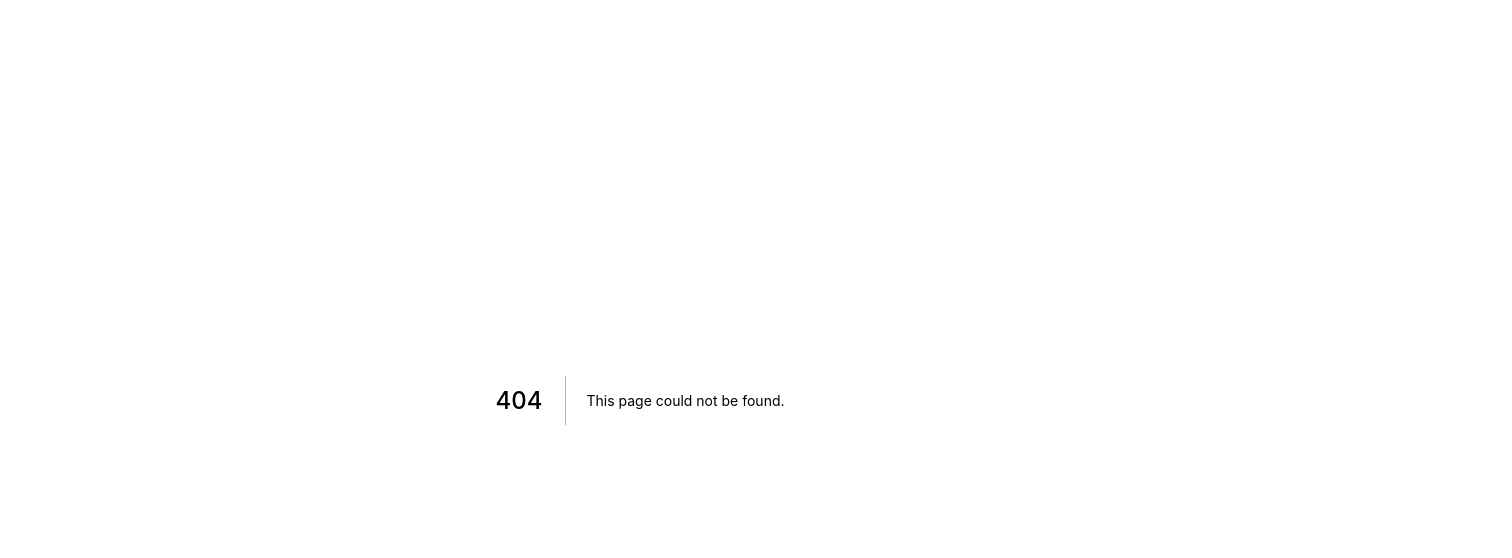
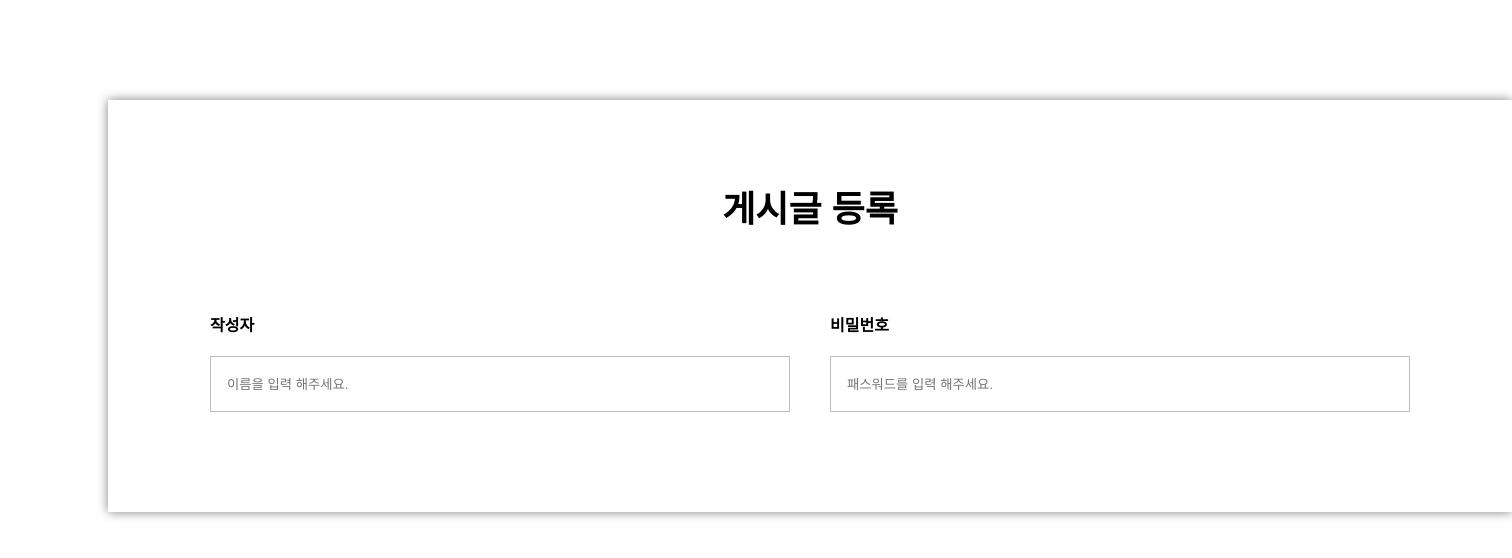
Before and after one commit to DevLJW/Board, a Next.js app in the folder freeboard/: page /boards in a window 1280 px wide. Before the commit this address had no page. Shown: the top 558 px of the page, 1512 px wide, since content can reach past the window. Built offline with nearby package versions, Linux system fonts and the light colour scheme.

Commit message:
writer password add

```diff
--- /dev/null
+++ b/freeboard/pages/boards/index.js
@@ -0,0 +1,29 @@
+import {
+  Title,
+  Wrapper,
+  WriterWrapper,
+  Label,
+  InputWrapper,
+  Writer,
+} from "../../styles/BoardWrite";
+
+export default function BoardWrite() {
+  return (
+    <Wrapper>
+      <Title>게시글 등록</Title>
+      <WriterWrapper>
+        <InputWrapper>
+          <Label>작성자</Label>
+          <Writer type="text" placeholder="이름을 입력 해주세요."></Writer>
+        </InputWrapper>
+        <InputWrapper>
+          <Label>비밀번호</Label>
+          <Writer
+            type="password"
+            placeholder="패스워드를 입력 해주세요."
+          ></Writer>
+        </InputWrapper>
+      </WriterWrapper>
+    </Wrapper>
+  );
+}
--- /dev/null
+++ b/freeboard/styles/BoardWrite.js
@@ -0,0 +1,48 @@
+import styled from "@emotion/styled";
+
+export const Wrapper = styled.div`
+  width: 1200px;
+  /* height: 1847px; */
+  border: 1px solid black;
+  margin: 100px;
+  padding-top: 80px;
+  padding-bottom: 100px;
+  padding-left: 102px;
+  padding-right: 102px;
+  display: flex;
+  flex-direction: column;
+  align-items: center;
+  border: none;
+  box-shadow: 0px 0px 10px gray;
+`;
+
+export const Title = styled.div`
+  font-family: Arial, Helvetica, sans-serif;
+  font-size: 36px;
+  font-weight: bold;
+`;
+
+export const WriterWrapper = styled.div`
+  width: 100%;
+  display: flex;
+  flex-direction: row;
+  justify-content: space-between;
+  padding-top: 40px;
+`;
+
+export const InputWrapper = styled.div`
+  padding-top: 40px;
+`;
+
+export const Label = styled.div`
+  font-size: 16px;
+  font-weight: 800;
+  margin-bottom: 20px;
+`;
+
+export const Writer = styled.input`
+  width: 560px;
+  height: 52px;
+  padding-left: 16px;
+  border: 1px solid #bdbdbd;
+`;
```
